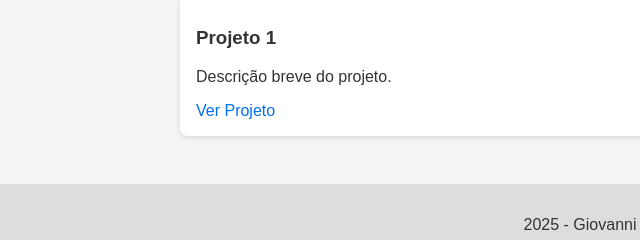
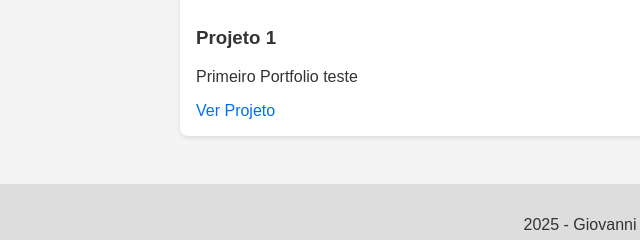
Before and after one commit to Giomoret/My-Portfolio, a plain HTML site: page index.html in a window 1280 px wide. Shown: the part 285-525 px from the top of the page, 60-700 px from the left. Drawn offline with Linux system fonts and the light colour scheme.

Commit message:
Update index.html

```diff
--- a/index.html
+++ b/index.html
@@ -16,7 +16,7 @@
       <h2>Projetos</h2>
       <div class="projeto">
         <h3>Projeto 1</h3>
-        <p>Descrição breve do projeto.</p>
+        <p>Primeiro Portfolio teste</p>
         <a href="#" target="_blank">Ver Projeto</a>
       </div>
     </section>
```
